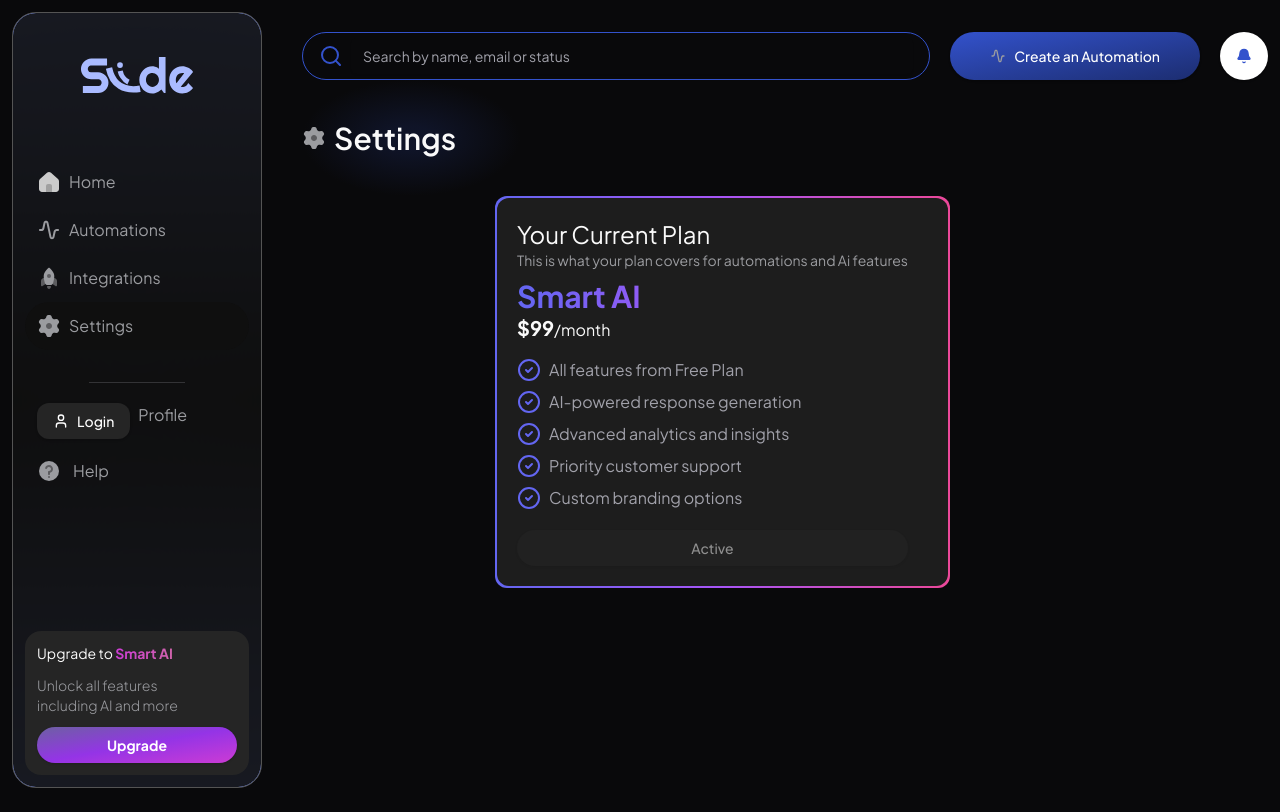
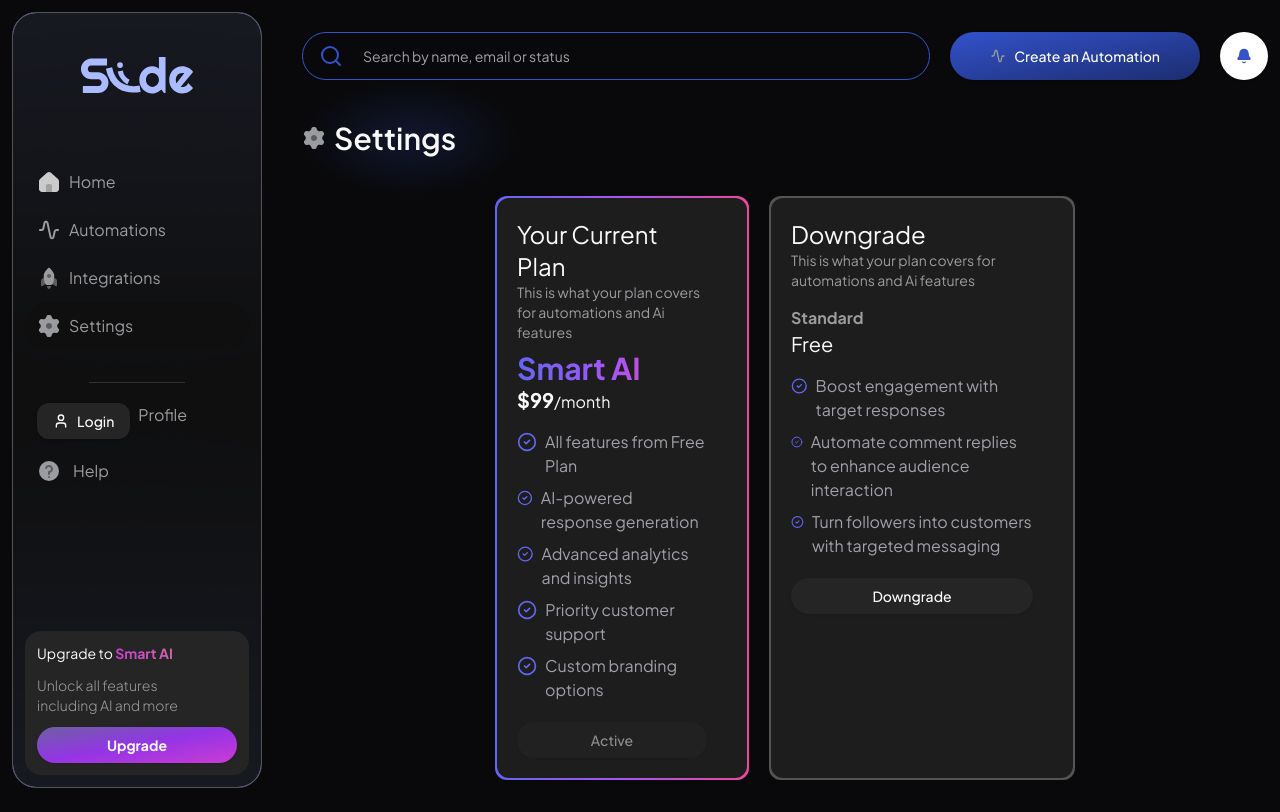
Before and after one commit to younusraza909/slides-instagram-automation, a Next.js app: page /dashboard/1/settings in a window 1280 px wide. Built offline with nearby package versions, Linux system fonts and the light colour scheme; no server answers.

Commit message:
Settings page for billing

```diff
--- a/src/components/global/billing/index.tsx
+++ b/src/components/global/billing/index.tsx
@@ -4,7 +4,8 @@ import PaymentCard from "./payment-card";
 const Billing = () => {
   return (
     <div className="flex lg:flex-row flex-col gap-5 w-full lg:w-10/12 xl:w-8/12 container">
-      <PaymentCard label="PRO" current="PRO" />
+      <PaymentCard current="PRO" label="PRO" />
+      <PaymentCard current="PRO" label="FREE" />
     </div>
   );
 };
```
